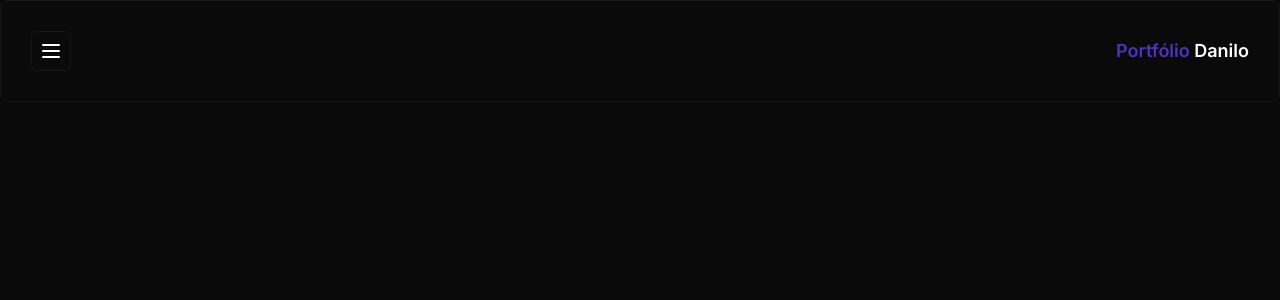
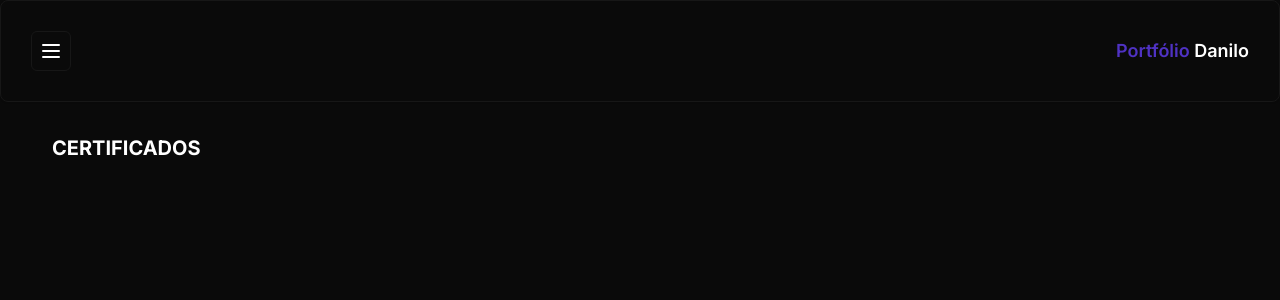
Before and after one commit to daniilomendes/portifolio, a Next.js app: page / in a window 1280 px wide. Shown: the top 300 px of the page. Built offline with nearby package versions, Linux system fonts and the light colour scheme.

Commit message:
feat: Modificando o layout para (home) e adicionando section-title

```diff
--- /dev/null
+++ b/src/app/(home)/page.tsx
@@ -0,0 +1,15 @@
+import SectionTitle from "@/components/ui/section-title";
+
+const Home = () => {
+  return (
+    <div className="mx-auto flex flex-col gap-8 py-8 lg:container lg:gap-10">
+      <div className="flex flex-col gap-3 lg:gap-5">
+        <SectionTitle className="pl-5">Certificados</SectionTitle>
+
+      </div>
+
+    </div>
+  );
+};
+
+export default Home;
--- a/src/app/layout.tsx
+++ b/src/app/layout.tsx
@@ -1,26 +1,28 @@
-import type { Metadata } from 'next'
-import { Inter } from 'next/font/google'
-import './globals.css'
-import Header from '@/components/ui/header'
+import type { Metadata } from "next";
+import { Inter } from "next/font/google";
+import "./globals.css";
+import Header from "@/components/ui/header";
 
-const inter = Inter({ subsets: ['latin'] })
+const inter = Inter({ subsets: ["latin"] });
 
 export const metadata: Metadata = {
-  title: 'Create Next App',
-  description: 'Generated by create next app',
-}
+  title: "Create Next App",
+  description: "Generated by create next app",
+};
 
 export default function RootLayout({
   children,
 }: {
-  children: React.ReactNode
+  children: React.ReactNode;
 }) {
   return (
     <html lang="en">
       <body className={inter.className}>
-        <Header />
-        {children}
-        </body>
+        <div className="flex h-full flex-col">
+          <Header />
+          <div className="flex-1">{children}</div>
+        </div>
+      </body>
     </html>
-  )
+  );
 }
--- a/src/app/page.tsx
+++ /dev/null
@@ -1,5 +0,0 @@
-export default function Home() {
-  return (
-    <div></div>
-  )
-}
--- a/src/components/ui/section-title.tsx
+++ b/src/components/ui/section-title.tsx
@@ -0,0 +1,16 @@
+import { cn } from "@/lib/utils";
+import { ComponentProps } from "react";
+
+const SectionTitle = ({
+  children,
+  className,
+  ...props
+}: ComponentProps<"p">) => {
+  return (
+    <p className={cn("font-bold uppercase lg:text-xl", className)} {...props}>
+      {children}
+    </p>
+  );
+};
+
+export default SectionTitle;
```
